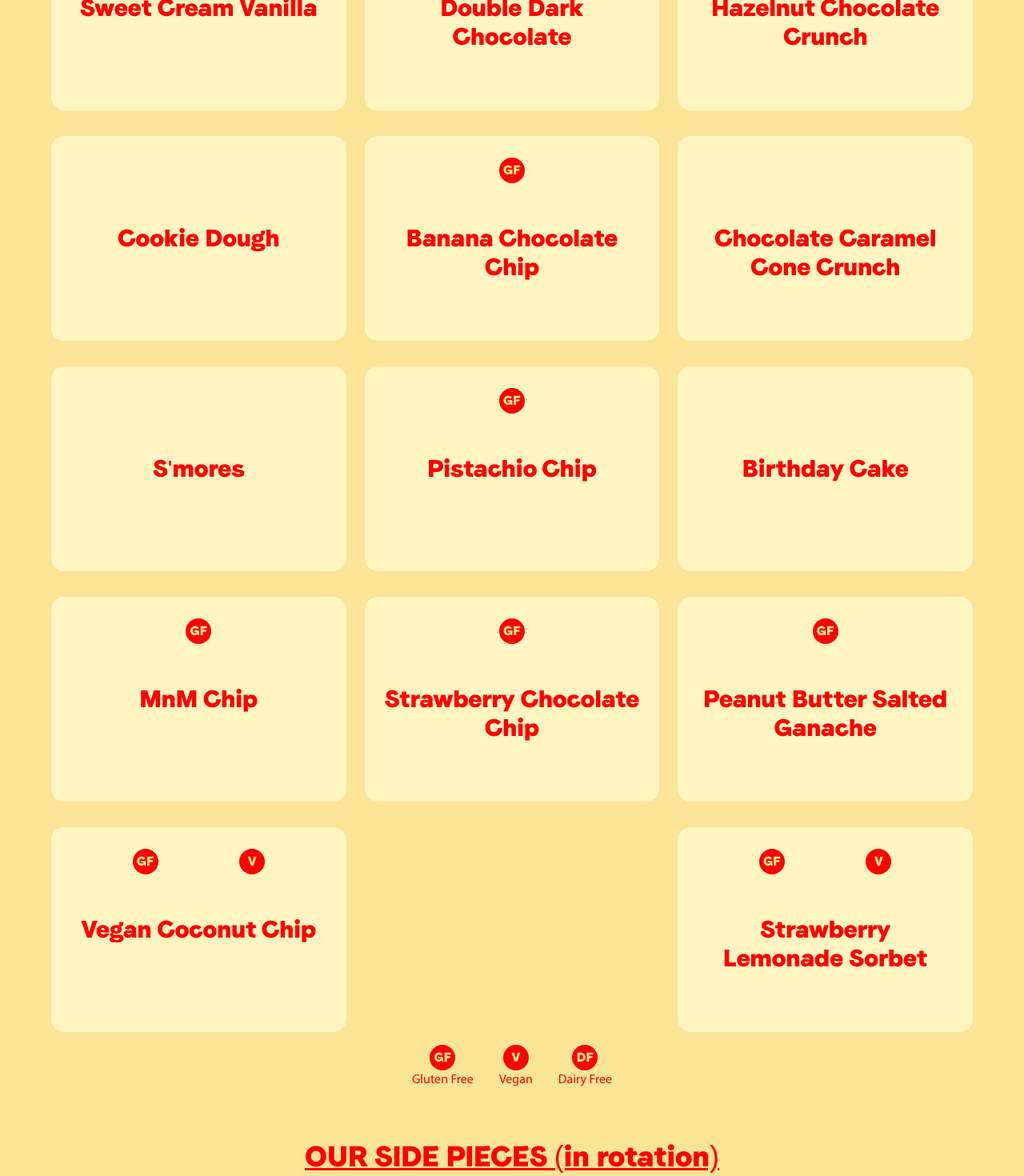
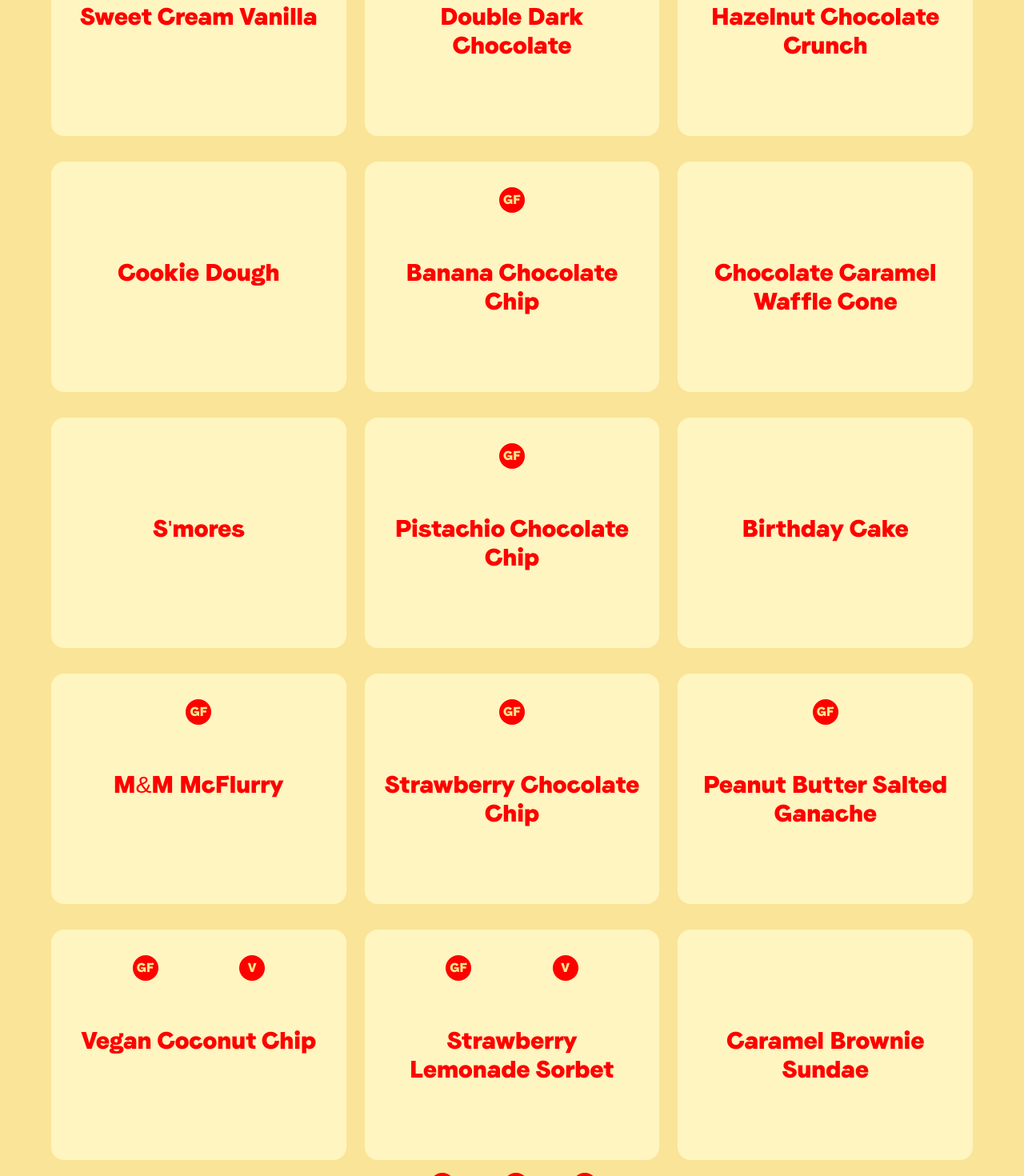
Before and after one commit to nmotamedi/SweetCuteCreamery, a React (Vite) app in the folder sweetcute/: page /flavors in a window 1280 px wide. Shown: the part 840-2310 px from the top of the page at 80% size. Built offline with nearby package versions, Linux system fonts and the light colour scheme.

Commit message:
Complete flavor update, logo swap

```diff
--- a/sweetcute/src/Pages/Flavors.tsx
+++ b/sweetcute/src/Pages/Flavors.tsx
@@ -68,7 +68,7 @@ export function FlavorsPage() {
           ))}
         </ul>
       </div>
-      <div className="text-center py-2 md:py-6 pb-36 md:pb-48">
+      <div className="text-center py-2 md:py-6 pb-36 ">
         <svg xmlns="http://www.w3.org/2000/svg" className="m-auto">
           <path id="curve" d="M50 100 Q150 55 250 100" fill="transparent" />
           <text fill="#FF0000" fontSize="36" fontFamily="FaroVariableDisplay">
@@ -83,9 +83,9 @@ export function FlavorsPage() {
           WITH ICE CREAM
         </h2>
       </div>
-      <div className="w-1/4 flex justify-center">
+      <div className="w-1/4 flex justify-center pb-12">
         <img
-          src="/SweetCute_IceCream_Illustration_Cut.png"
+          src="/SweetCute_IceCream_Illustration.png"
           className="w-full"
           alt="Image of 2 cones of ice cream in love"
         />
@@ -105,7 +105,7 @@ export function FlavorsPage() {
       setisFlipped(isDescOpen);
     }, [isDescOpen]);
     return (
-      <div className="basis-[32%] h-64 my-2 md:my-4 rounded-2xl hover:cursor-pointer perspective-1000">
+      <div className="basis-[32%] h-72 my-2 md:my-4 rounded-2xl hover:cursor-pointer perspective-1000">
         <div
           className={`relative w-full h-full transition-transform rounded-2xl duration-500 transform-style-preserve-3d ${
             isFlipped ? "rotate-y-180" : ""
@@ -137,12 +137,12 @@ export function FlavorsPage() {
               }}
             >
               <div className="basis-1/3">
-                <h2 className="text-[#FF0000] font-FaroVariable text-base lg:text-3xl p-3 md:p-6">
+                <h2 className="text-[#FF0000] font-FaroVariable text-base lg:text-3xl p-2 pt-3 md:p-6">
                   {flavor.title}
                 </h2>
               </div>
               <div className="basis-2/3 ">
-                <h2 className="text-[#FF0000] font-PoppinsLight text-xs lg:text-2xl p-3 md:p-6">
+                <h2 className="text-[#FF0000] font-PoppinsLight text-xs lg:text-2xl p-2 pt-3md:p-6">
                   {flavor.description}
                 </h2>
               </div>
--- a/sweetcute/src/Pages/Home.tsx
+++ b/sweetcute/src/Pages/Home.tsx
@@ -1,7 +1,7 @@
 export function Home() {
   return (
     <>
-      <div className="flex flex-col justify-evenly items-center relative pb-18 md:pb-24 flex-wrap bg-[#FAE498]">
+      <div className="flex flex-col justify-evenly items-center relative flex-wrap bg-[#FAE498]">
         <div className="text-center py-6 pb-20">
           <svg xmlns="http://www.w3.org/2000/svg" className="m-auto">
             <path id="curve" d="M50 100 Q150 55 250 100" fill="transparent" />
@@ -44,9 +44,9 @@ export function Home() {
             WITH ICE CREAM
           </h2>
         </div>
-        <div className="w-1/4 flex justify-center">
+        <div className="w-5/12 flex justify-center">
           <img
-            src="/SweetCute_IceCream_Illustration.png"
+            src="/SweetCute_IceCream_Illustration_Cut.png"
             alt="2 Ice cream cones in love"
             className="w-full"
           />
--- a/sweetcute/src/data.ts
+++ b/sweetcute/src/data.ts
@@ -10,13 +10,13 @@ export const flavors: { foreverFlavors: Flavors[]; sidePieces: Flavors[] } = {
   foreverFlavors: [
     {
       title: "Sweet Cream Vanilla",
-      description:
-        "A refined classic. French Vanilla and Vanilla Beanall in one!",
+      description: "A refined classic.",
       isGF: true,
     },
     {
       title: "Double Dark Chocolate",
-      description: "Pure Dutch processed dark chocolate churned to perfection.",
+      description:
+        "Pure Dutch process dark chocolate churned to perfection with a swirl of crunchy chocolate throughout.",
       isGF: true,
     },
     {
@@ -28,7 +28,7 @@ export const flavors: { foreverFlavors: Flavors[]; sidePieces: Flavors[] } = {
     {
       title: "Cookie Dough",
       description:
-        "Ready to eat scratch-made chunks of chocolate chip cookie dough in a sweet cream base.",
+        "Ready to eat scratch-made chunks of chocolate chip cookie dough in a sweet cream base with swirls of rich fudge.",
     },
     {
       title: "Banana Chocolate Chip",
@@ -37,17 +37,17 @@ export const flavors: { foreverFlavors: Flavors[]; sidePieces: Flavors[] } = {
       isGF: true,
     },
     {
-      title: "Chocolate Caramel Cone Crunch",
+      title: "Chocolate Caramel Waffle Cone",
       description:
         "Sweet cream ice cream with delicate chocolate covered waffle cone pieces and house-made caramel.",
     },
     {
       title: "S'mores",
       description:
-        "Dark chocolate based ice cream with a marshmallow swirl and chocolate-covered graham crackers.",
+        "Graham-cracker infused dark chocolate ice cream with a marshmallow swirl and chocolate-covered graham crackers.",
     },
     {
-      title: "Pistachio Chip",
+      title: "Pistachio Chocolate Chip",
       description:
         "Everything is better with chocolate. Even pistachio. Toasted pistachio based ice cream with a crunchy chocolate swirl.",
       isGF: true,
@@ -58,7 +58,7 @@ export const flavors: { foreverFlavors: Flavors[]; sidePieces: Flavors[] } = {
         "Cake batter based ice cream with fresh yellow cake pieces and sprinkles!",
     },
     {
-      title: "MnM Chip",
+      title: "M&M McFlurry",
       description: "A “flurry” of MnMs swirled into our sweet cream base.",
       isGF: true,
     },
@@ -87,6 +87,11 @@ export const flavors: { foreverFlavors: Flavors[]; sidePieces: Flavors[] } = {
         "First it’s sour, then it’s sweet! Farm fresh strawberries and tart lemon sorbet.",
       isGF: true,
       isVegan: true,
+    },
+    {
+      title: "Caramel Brownie Sundae",
+      description:
+        "House made fudge brownies pieces in our sweet cream base with a crunchy caramel swirl!",
     },
   ],
   sidePieces: [
@@ -123,7 +128,6 @@ export const flavors: { foreverFlavors: Flavors[]; sidePieces: Flavors[] } = {
       title: "ESPRESSO CHOCOLATE CHIP",
       isGF: true,
     },
-    { title: "BROWNIE SUNDAE" },
     { title: "COOKIES & CREAM" },
     { title: "BISCOFF COOKIE BUTTER" },
     { title: "MATZAH CHOCOLATE CRUNCH (for Passover)" },
```
